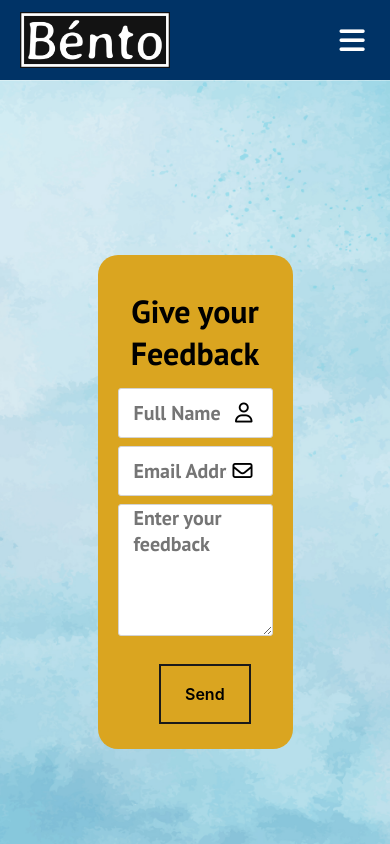
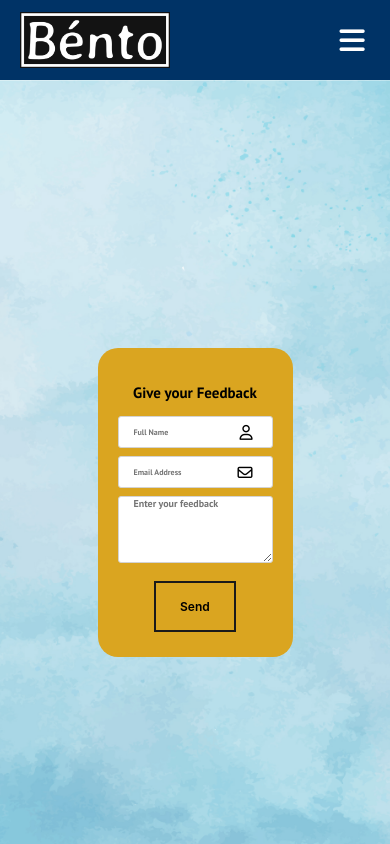
Before and after one commit to 12lettername/Bento, a React (Create React App) app: page /contact-us in a window 390 px wide. Shown: the top 844 px of the page. Built offline with nearby package versions, Linux system fonts and the light colour scheme; a web font is replaced by a local one.

Commit message:
made pages responsive

```diff
--- a/package.json
+++ b/package.json
@@ -43,6 +43,6 @@
     ]
   },
   "devDependencies": {
-    "@babel/plugin-transform-private-property-in-object": "^7.24.6"
+    "@babel/plugin-proposal-private-property-in-object": "^7.24.6"
   }
 }
--- a/src/components/About.css
+++ b/src/components/About.css
@@ -8,7 +8,7 @@
 }
 
 .content {
-    padding: 50px;
+    padding: 5%;
     width: 50%;
 }
 
@@ -44,3 +44,8 @@
         justify-content: center;
     }
 }
+@media (max-width: 700px) {
+    .welcome {
+        font-size: 12px;
+    }
+}
--- a/src/components/Buy.css
+++ b/src/components/Buy.css
@@ -13,7 +13,9 @@
 }
 .buy_content {
     background-color: goldenrod;
-    width: 100%;
+    max-width: 100%;
+  margin-left: auto;
+  margin-right: auto;
     border-radius: 10px;
     height: fit-content;
     display: flex;
@@ -27,7 +29,7 @@
     top: 20px;
     left: 20px;
 }
-.button-28 {
+.button-28_buy {
     appearance: none;
     background-color: transparent;
     border: 2px solid #1A1A1A;
@@ -59,18 +61,18 @@
     margin-left: 20px;
   }
 
-  .button-28:disabled {
+  .button-28_buy:disabled {
     pointer-events: none;
   }
 
-  .button-28:hover {
+  .button-28_buy:hover {
     color: goldenrod;
     background-color: #1A1A1A;
     box-shadow: rgba(0, 0, 0, 0.25) 0 8px 15px;
     transform: translateY(-2px);
   }
 
-  .button-28:active {
+  .button-28_buy:active {
     box-shadow: none;
     transform: translateY(0);
   }
@@ -165,3 +167,25 @@
  #demo {
   margin-bottom: 15px;
  }
+  @media (max-width: 500px) {
+    .button-28_buy {
+      font-size: 12px;
+    }
+    .buy_input {
+      font-size: 12px;
+    }
+    #select1 {
+      font-size: 10px;
+    }
+  }
+  @media (max-width: 410px) {
+    .button-28_buy {
+      font-size: 10px;
+    }
+    .buy_input {
+      font-size: 10px;
+    }
+    #select1 {
+      font-size: 8px;
+    }
+  }
--- a/src/components/Buy.js
+++ b/src/components/Buy.js
@@ -21,7 +21,7 @@ export default function Buy() {
       <div className="buy_container">
         <div className="buy_content">
           <Link to="/order">
-            <button className="button-28 buy_back">
+            <button className="button-28_buy buy_back">
               <i class="fa-solid fa-arrow-left"></i> GO BACK
             </button>
           </Link>
@@ -59,7 +59,7 @@ export default function Buy() {
                 </select>
               </label>
             </div>
-            <button className="button-28 buy_submit" >
+            <button className="button-28_buy buy_submit" >
               BUY
             </button>
           </form>
--- a/src/components/Contact.css
+++ b/src/components/Contact.css
@@ -11,6 +11,8 @@
     justify-content: center;
 }
 .container_contact {
+    margin-top: 50px;
+    margin-bottom: 50px;
     width: 50%;
     background: goldenrod;
     border-radius: 20px;
@@ -69,7 +71,7 @@
     color: black;
     transition: all 0.3s;
 }
-.button-28 {
+.button-28_contact {
     appearance: none;
     background-color: transparent;
     border: 2px solid #1A1A1A;
@@ -100,18 +102,48 @@
     margin-top: 10px;
   }
 
-  .button-28:disabled {
+  .button-28_contact:disabled {
     pointer-events: none;
   }
 
-  .button-28:hover {
+  .button-28_contact:hover {
     color: goldenrod;
     background-color: #1A1A1A;
     box-shadow: rgba(0, 0, 0, 0.25) 0 8px 15px;
     transform: translateY(-2px);
   }
 
-  .button-28:active {
+  .button-28_contact:active {
     box-shadow: none;
     transform: translateY(0);
   }
+  @media (max-width:620px) {
+    .container_contact form h1 {
+        font-size: 20px;
+    }
+    .container_contact form input {
+        font-size: 15px;
+    }
+    .container_contact form textarea {
+        font-size: 15px;
+    }
+  }
+  @media (max-width:420px) {
+    .container_contact form h1 {
+        font-size: 15px;
+    }
+    .container_contact form input {
+        font-size: 8px;
+        height: 32px;
+    }
+    .container_contact form textarea {
+        font-size: 10px;
+    }
+    .id i {
+        font-size: 15px;
+    }
+    .button-28_contact {
+        font-size: 12px;
+        min-height: 10px;
+    }
+  }
--- a/src/components/Contact.js
+++ b/src/components/Contact.js
@@ -21,7 +21,7 @@ export default function Contact() {
               <i className='far fa-envelope'></i>
           </div>
               <textarea cols="15" rows="5" placeholder='Enter your feedback' />
-              <button className='button-28'>Send</button>
+              <button className='button-28_contact'>Send</button>
         </form>
       </div>
       </div>
--- a/src/components/Navbar.css
+++ b/src/components/Navbar.css
@@ -82,6 +82,13 @@
     color: #FADADD;
     border-bottom: 4px solid #FADADD;
     transition: all 0.2s ease-out;
+  }
+  .user_name {
+    color: gray;
+    font-size: 18px;
+    display: flex;
+    align-items: center;
+    height: 100%;
   }
 
   .fa-bars {
--- a/src/components/Navbar.js
+++ b/src/components/Navbar.js
@@ -73,6 +73,12 @@ function Navbar() {
                 Contact Us
               </Link>
             </li>
+        {isAuthenticated && (
+        <li>
+    <p className="user_name">{user.nickname}</p>
+    </li>)}
+
+
 
             {isAuthenticated ? (
               <li className="nav-item">
@@ -84,7 +90,7 @@ function Navbar() {
                     })
                   }
                 >
-                  Log Out
+                  LOG OUT
                 </button>
               </li>
             ) : (
@@ -93,7 +99,7 @@ function Navbar() {
                   className="nav-links-button"
                   onClick={() => loginWithRedirect()}
                 >
-                  Log In
+                  LOG IN
                 </button>
               </li>
             )}
--- a/src/components/Order.css
+++ b/src/components/Order.css
@@ -6,8 +6,6 @@
     padding: 4rem;
 }
   .container {
-    padding-right: 15px;
-    padding-left: 15px;
     margin-right: auto;
     margin-left: auto;
   }
@@ -26,6 +24,7 @@ width: fit-content;
     height: 100%;
     border-top-left-radius: 20px;
     border-bottom-left-radius: 20px;
+    object-fit: cover;
   }
   .content_order {
     background-color: goldenrod;
@@ -66,7 +65,7 @@ width: fit-content;
     padding: 2px;
     margin-top: 15px;
   }
-  .button-28 {
+  .button-28_order {
   appearance: none;
   background-color: transparent;
   border: 2px solid #1A1A1A;
@@ -97,18 +96,18 @@ width: fit-content;
   margin-top: 10px;
 }
 
-.button-28:disabled {
+.button-28_order:disabled {
   pointer-events: none;
 }
 
-.button-28:hover {
+.button-28_order:hover {
   color: goldenrod;
   background-color: #1A1A1A;
   box-shadow: rgba(0, 0, 0, 0.25) 0 8px 15px;
   transform: translateY(-2px);
 }
 
-.button-28:active {
+.button-28_order:active {
   box-shadow: none;
   transform: translateY(0);
 }
@@ -138,16 +137,18 @@ width: fit-content;
 
   }
   .content_order h3 {
-      font-size: 15px;
+      font-size: 24px;
       font-style: italic;
       color: black;
       text-align: center;
     }
-    .button-28 {
-      font-size: 12px;
+    .button-28_order {
+      font-size: 16px;
+      min-height: 30px;
+      padding: 10px 18px;
     }
     .price {
-      font-size: 12px;
+      font-size: 18px;
     }
   }
   @media (max-width: 620px) {
@@ -161,7 +162,7 @@ width: fit-content;
 
   }
   .content_order h3 {
-      font-size: 13px;
+      font-size: 18px;
       font-style: italic;
       color: black;
       text-align: center;
@@ -169,11 +170,11 @@ width: fit-content;
     .content_order_name {
       gap: 8px;
     }
-    .button-28 {
-      font-size: 10px;
+    .button-28_order {
+      font-size: 12px;
     }
     .price {
-      font-size: 10px;
+      font-size: 16px;
     }
   }
   @media (max-width: 450px) {
@@ -187,114 +188,21 @@ width: fit-content;
 
   }
   .content_order h3 {
-      font-size: 10px;
+      font-size: 18px;
       font-style: italic;
       color: black;
       text-align: center;
     }
     .content_order_name {
-      gap: 1px;
+      gap: 2px;
     }
-    .button-28 {
-      font-size: 8px;
+    .button-28_order {
+      font-size: 10px;
     }
     .price {
-      font-size: 8px;
+      font-size: 14px;
+    }
+    .content_order {
+      padding: 8px;
     }
   }
-/* .order_container {
-    display: flex;
-    flex-flow: column;
-    align-items: center;
-    max-width: 1120px;
-    width: 90%;
-    margin: 0 auto;
-  }
-  .order_item__link {
-    display: flex;
-    flex-flow: column;
-    width: 100%;
-    -webkit-filter: drop-shadow(0 6px 20px rgba(56, 125, 255, 0.017));
-    filter: drop-shadow(0 6px 20px rgba(56, 125, 255, 0.017));
-    border-radius: 10px;
-    overflow: hidden;
-    text-decoration: none;
-  }
-.order_wrapper {
-    position: relative;
-    margin: 50px 0 45px;
-  }
-.order_items {
-    margin-bottom: 24px;
-}
-.order_item {
-    display: flex;
-    flex: 1;
-    margin: 0 1rem;
-    border-radius: 10px;
-}
-.order_img {
-    position: absolute;
-    top: 0;
-    right: 0;
-    bottom: 0;
-    left: 0;
-    display: block;
-    width: 100%;
-    max-width: 100%;
-    height: 100%;
-    max-height: 100%;
-    object-fit: cover;
-    transition: all 0.2s linear;
-}
-.order_img:hover {
-    transform: scale(1.1);
-  }
-
-.order_item_content {
-    padding: 20px 30px 30px;
-    background-color: #003366 ;
-}
-
-.order_item_heading {
-    display: flex;
-    flex-direction: row;
-    justify-content: center;
-    align-items: center;
-    gap: 10px;
-}
-.order_item_text {
-    color: white;
-    font-family: 'Allura', cursive;
-    font-size: 18px;
-    line-height: 24px;
-}
-.order_item_name {
-
-    font-size: 30px;
-    font-style: italic;
-    color: goldenrod;
-    text-align: center;
-}
-.order_pic_wrap {
-    position: relative;
-    width: 100%;
-    padding-top: 67%;
-    overflow: hidden;
-}
-.order_item_heading img {
-    width: 127.5px;
-    height: 15px;
-
-}
-@media only screen and (min-width: 1024px) {
-    .order_items {
-      display: flex;
-    }
-  }
-
-  @media only screen and (max-width: 1024px) {
-    .order_item {
-      margin-bottom: 2rem;
-    }
-  } */
--- a/src/components/OrderItem.js
+++ b/src/components/OrderItem.js
@@ -18,7 +18,7 @@ function OrderItem(props) {
             <h5 className='price'><i class="fa-solid fa-indian-rupee-sign fa-sm"></i>{props.price}</h5>
           </div>
           <Link to={props.path} >
-            <button className='button-28'>ORDER <i class="fa-solid fa-arrow-right"></i></button>
+            <button className='button-28_order'>ORDER <i class="fa-solid fa-arrow-right"></i></button>
           </Link>
         </div>
     </div>
```
Also changed, not shown: src/components/Card.css (+66 -0 lines).
